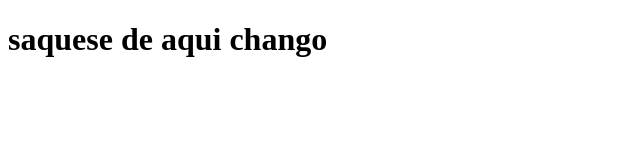
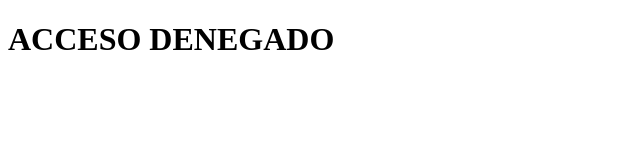
Before and after one commit to BrendaVMtz/backend-base-main, a website: page public/index.html in a window 1280 px wide. Shown: the whole page, without its empty margins (0-640 px from the left). Drawn offline with Linux system fonts and the light colour scheme.

Commit message:
cambiar titulo

```diff
--- a/public/index.html
+++ b/public/index.html
@@ -3,11 +3,11 @@
 <head>
     <meta charset="UTF-8">
     <meta name="viewport" content="width=device-width, initial-scale=1.0">
-    <title>Acceso denegad0</title>
+    <title>Acceso denegado</title>
 </head>
 <body>
     <h1>
-        saquese de aqui chango
+        ACCESO DENEGADO
     </h1>
 
 </body>
```
